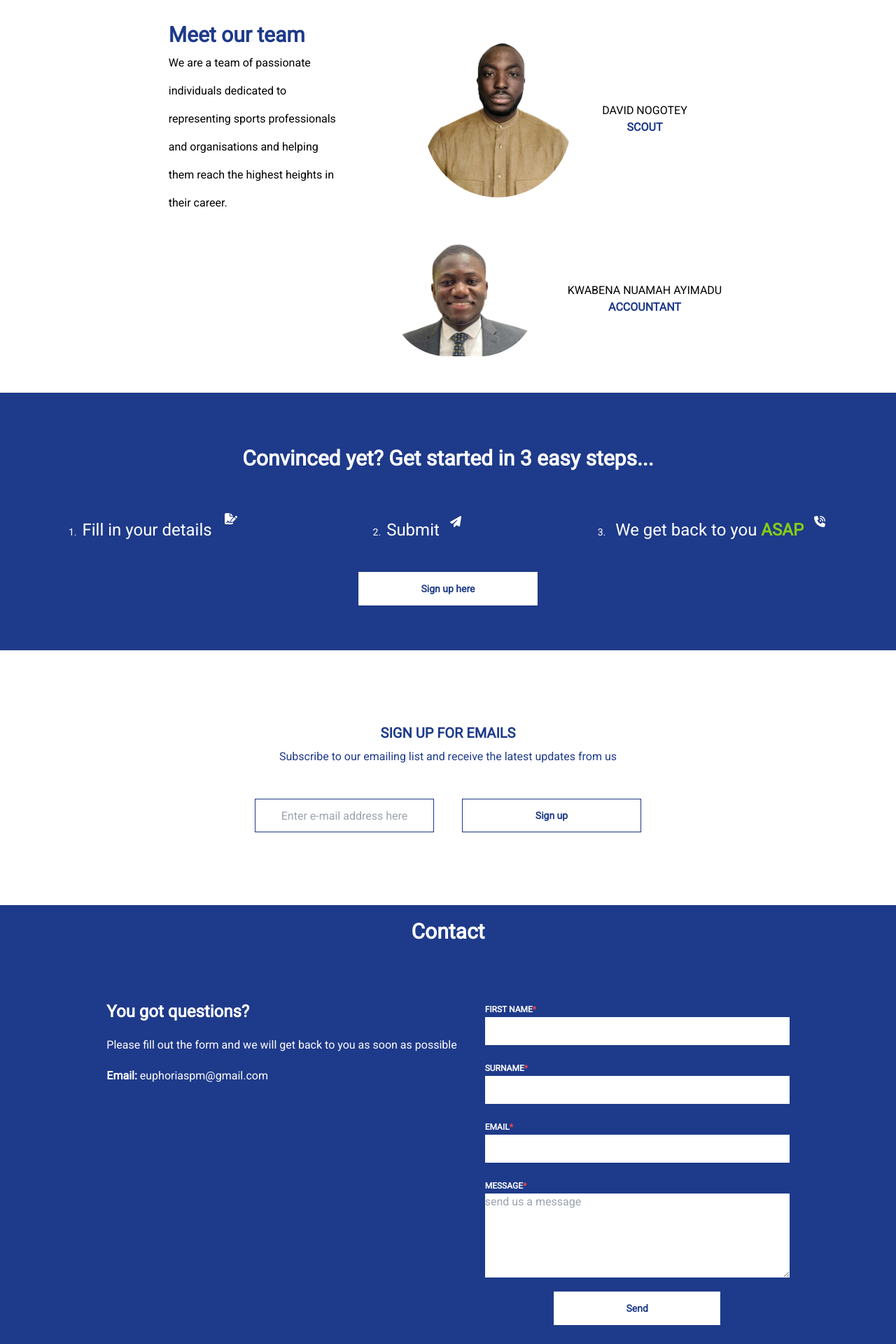
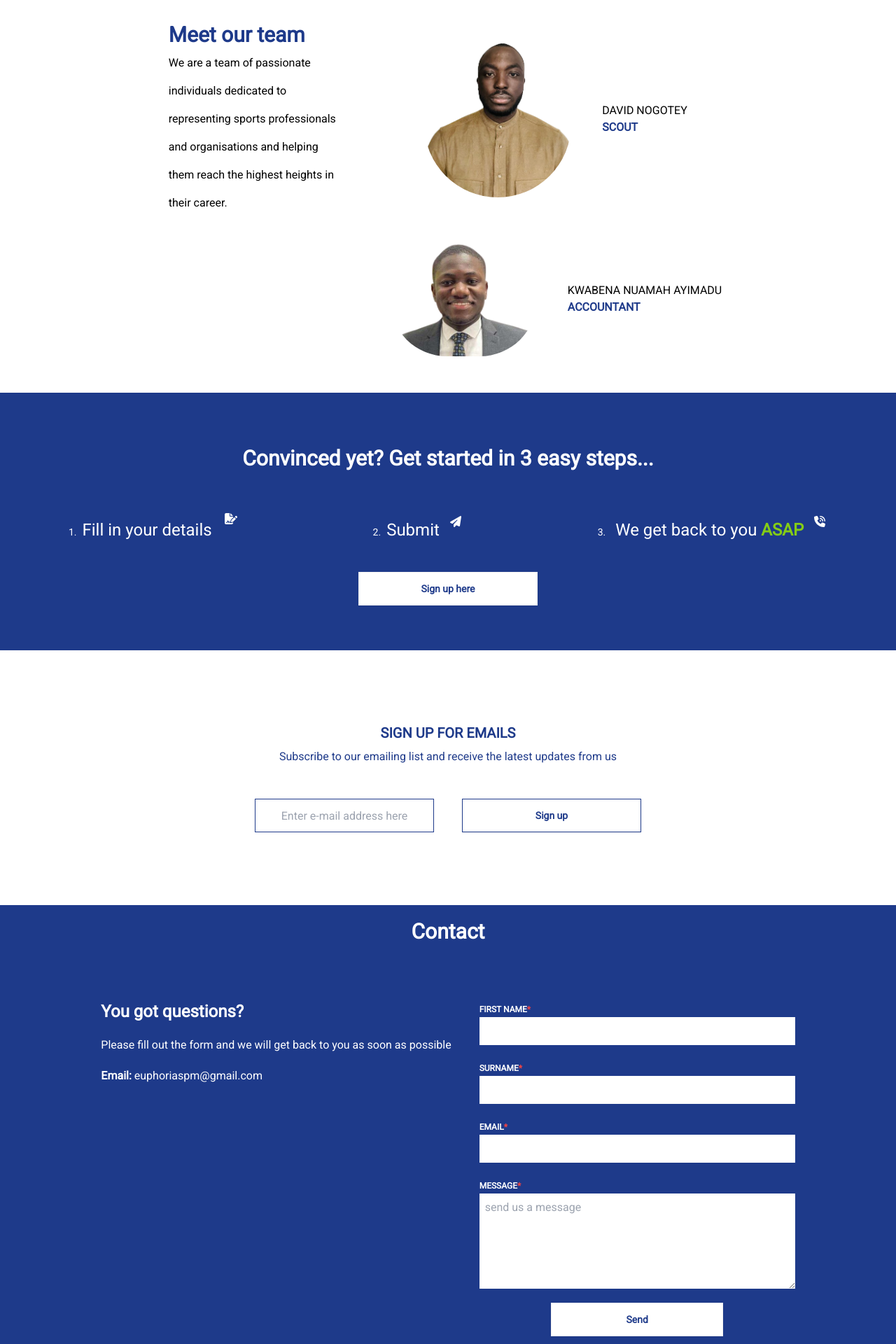
Before and after one commit to williamgyamfik/espm_landing_page, a Next.js app: page / in a window 1280 px wide. Shown: the part 2120-4040 px from the top of the page at 70% size. Built offline with nearby package versions, Linux system fonts and the light colour scheme.

Commit message:
project hosting on squarespaces

```diff
--- a/app/layout.jsx
+++ b/app/layout.jsx
@@ -6,6 +6,7 @@ const roboto = Roboto({ subsets: ["latin"], weight: "400" });
 
 export const metadata = {
   title: "Espm",
+  description: "euphoriasportsmgt, talent,management,soccer",
 };
 
 export default function RootLayout({ children }) {
--- /dev/null
+++ b/components/Alert.jsx
@@ -0,0 +1,16 @@
+import React from "react";
+
+const Alert = ({ message, success, duplicateEmail }) => {
+  return (
+    <div
+      className={`${
+        success ? "text-green-800 dark:text-green-400 " : "text-red-500 "
+      } p-4 mb-4 text-xl text-center`}
+      role="alert"
+    >
+      <span className="font-bold">{duplicateEmail}</span>
+    </div>
+  );
+};
+
+export default Alert;
--- a/components/Contact.jsx
+++ b/components/Contact.jsx
@@ -1,6 +1,42 @@
-import React from "react";
+import React, { useState } from "react";
+import { supabase } from "../Utils/supabaseClient";
 
 const Contact = () => {
+  const [userInquiry, setUserInquiry] = useState({
+    first_name: "",
+    last_name: "",
+    email: "",
+    message: "",
+  });
+
+  const inputhandler = (e) => {
+    const { name, value } = e.target;
+    setUserInquiry({ ...userInquiry, [name]: value });
+  };
+
+  const formDetailsHandler = async (e) => {
+    e.preventDefault();
+
+    try {
+      const data = await supabase
+        .from("ClientInquiry")
+        .insert([
+          {
+            first_name: userInquiry.first_name,
+            last_name: userInquiry.last_name,
+            email: userInquiry.email,
+            message: userInquiry.message,
+          },
+        ])
+        .select();
+
+      userInquiry.first_name = "";
+      userInquiry.last_name = "";
+      userInquiry.email = "";
+      userInquiry.message = "";
+    } catch (error) {}
+  };
+
   return (
     <div className=" px-2 sm:px-5 w-full p-10 text-white">
       <div className="flex justify-center ">
@@ -27,28 +63,40 @@ const Contact = () => {
             </div>
           </div>
           <div className="mb-16 ">
-            <form action="w-full max-w-7xl ">
+            <form action="w-full max-w-7xl " onSubmit={formDetailsHandler}>
               <div className="flex  flex-wrap mb-5 mx-5">
                 <div className="w-full">
-                  <label className="font-bold uppercase text-xs" htmlFor="name">
+                  <label
+                    className="font-bold uppercase text-xs"
+                    htmlFor="first_name1"
+                  >
                     First name<span className="text-red-500">*</span>
                   </label>
                   <input
-                    className="mb-5 block w-full h-10  bg-white   focus:bg-white"
+                    className="mb-5 block w-full h-10 p-2 bg-white  text-black focus:bg-blue-400"
+                    id="first_name1"
                     type="text"
                     name="first_name"
+                    value={userInquiry?.first_name}
+                    onChange={inputhandler}
                     required
                   />
                 </div>
 
                 <div className="w-full">
-                  <label className="font-bold uppercase text-xs" htmlFor="name">
+                  <label
+                    className="font-bold uppercase text-xs"
+                    htmlFor="surname_name1"
+                  >
                     Surname<span className="text-red-500">*</span>
                   </label>
                   <input
-                    className="w-full block h-10  bg-white   focus:bg-white"
+                    className="w-full block h-10 p-2 bg-white  text-black  focus:bg-blue-400"
+                    id="surname_name1"
                     type="text"
                     name="last_name"
+                    value={userInquiry?.last_name}
+                    onChange={inputhandler}
                     required
                   />
                 </div>
@@ -58,14 +106,17 @@ const Contact = () => {
                 <div className=" w-full">
                   <label
                     className="font-bold uppercase text-xs "
-                    htmlFor="name"
+                    htmlFor="email1"
                   >
                     Email<span className="text-red-500">*</span>
                   </label>
                   <input
-                    className="w-full h-10  bg-white   focus:bg-white block"
+                    className="w-full h-10 p-2 bg-white  text-black  focus:bg-blue-400 block"
+                    id="email1"
                     type="email"
                     name="email"
+                    value={userInquiry?.email}
+                    onChange={inputhandler}
                     required
                   />
                 </div>
@@ -73,16 +124,21 @@ const Contact = () => {
 
               <div className="flex flex-wrap mb-5 mx-5 ">
                 <div className="w-full">
-                  <label className="font-bold uppercase text-xs" htmlFor="name">
+                  <label
+                    className="font-bold uppercase text-xs"
+                    htmlFor="message1"
+                  >
                     Message<span className="text-red-500">*</span>
                   </label>
                   <textarea
                     name="message"
-                    id=""
+                    id="message1"
                     cols="50"
                     rows="5"
                     placeholder="send us a message"
-                    className="w-full block  bg-white h-25  focus:bg-white"
+                    className="w-full block p-2 bg-white h-25  text-black focus:bg-blue-400"
+                    value={userInquiry?.message}
+                    onChange={inputhandler}
                     required
                   ></textarea>
                 </div>
--- a/components/TeamCard.jsx
+++ b/components/TeamCard.jsx
@@ -28,9 +28,9 @@ const TeamCard = ({ teamMembers, i }) => {
                   alt="team images"
                   width="250"
                 />
-                <div className="p-3 ">
+                <div className="p-3 text-left">
                   <p className="uppercase ">{teamMember.name}</p>
-                  <p className="uppercase text-center text-blue-900 font-bold">
+                  <p className="uppercase  text-blue-900 font-bold">
                     {teamMember.position}
                   </p>
                 </div>
--- a/package.json
+++ b/package.json
@@ -22,7 +22,8 @@
     "next": "14.1.0",
     "react": "^18",
     "react-dom": "^18",
-    "react-phone-number-input": "^3.3.9"
+    "react-phone-number-input": "^3.3.9",
+    "react-toastify": "^10.0.5"
   },
   "devDependencies": {
     "autoprefixer": "^10.4.17",
```
Also changed, not shown: 2 other files (tests, documents, lock files or other folders).
